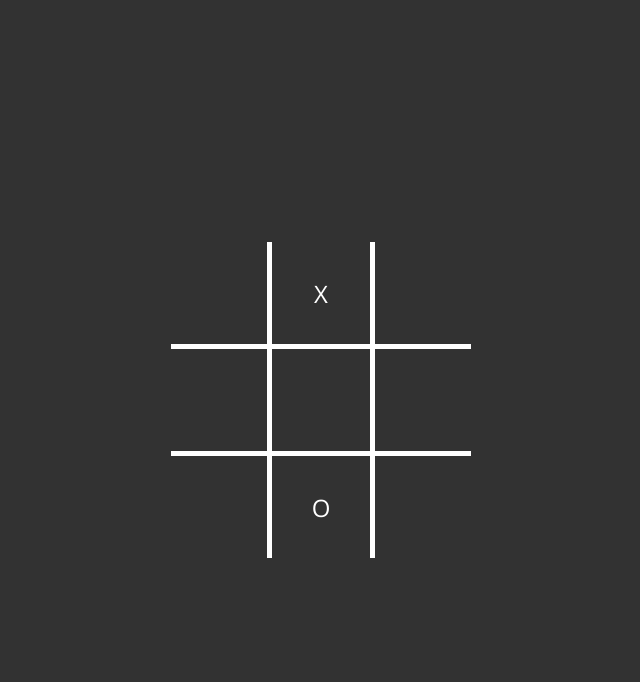
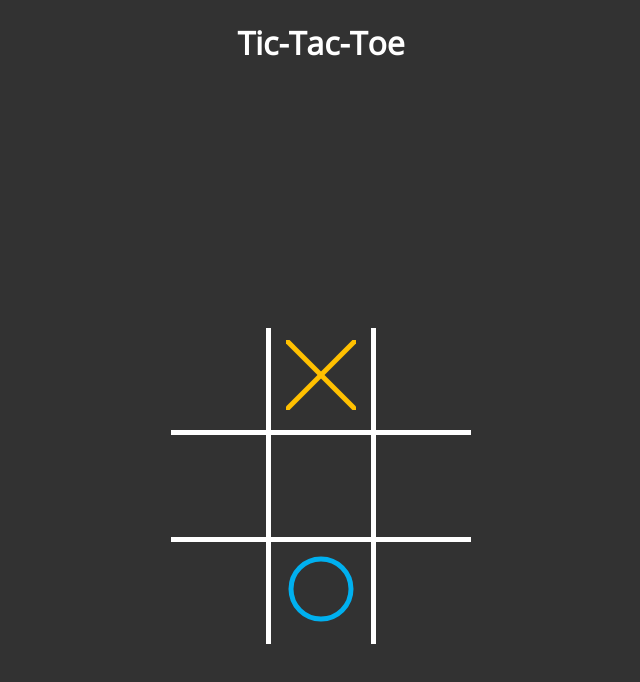
Before and after one commit to KevinMuellerDev/tictactoe, a plain HTML site: page index.html in a window 1280 px wide. Shown: the whole page, without its empty margins (319-959 px from the left). Drawn offline with nearby package versions, Linux system fonts and the light colour scheme.

Commit message:
added SVGs for circle and cross

```diff
--- a/index.html
+++ b/index.html
@@ -8,7 +8,7 @@
     <link rel="stylesheet" href="https://fonts.googleapis.com/css?family=Open+Sans">
 </head>
 <body onload="init()">
-
+    <h1>Tic-Tac-Toe</h1>
     <div id="container"></div>
 
     <script src="script.js"></script>
--- a/script.js
+++ b/script.js
@@ -10,7 +10,7 @@ let fields = [
     null,
 ]
 
-function init(){
+function init() {
     render();
 }
 
@@ -26,9 +26,9 @@ function render() {
 
             tableHTML += '<td>';
             if (fields[index] === 'cross') {
-                tableHTML += 'X';
+                tableHTML += generateAnimatedCross();
             } else if (fields[index] === 'circle') {
-                tableHTML += 'O';
+                tableHTML += generateAnimatedCircle();
             }
             tableHTML += '</td>';
         }
@@ -39,3 +39,37 @@ function render() {
     tableHTML += '</table>';
     container.innerHTML = tableHTML;
 }
+
+function generateAnimatedCircle() {
+    const svgCode = `
+        <svg width="70" height="70" xmlns="http://www.w3.org/2000/svg">
+            <circle cx="35" cy="35" r="30" fill="none" stroke="#00B0EF" stroke-width="5">
+                <animate attributeName="r" values="0;30" dur="200ms" begin="0s" repeatCount="1" fill="freeze" />
+            </circle>
+        </svg>
+    `;
+    return svgCode;
+}
+
+function generateAnimatedCross() {
+    const color = '#FFC000';
+    const width = 70;
+    const height = 70;
+
+    const svgHtml = `
+      <svg width="${width}" height="${height}">
+        <line x1="0" y1="0" x2="${width}" y2="${height}"
+          stroke="${color}" stroke-width="5">
+          <animate attributeName="x2" values="0; ${width}" dur="200ms" />
+          <animate attributeName="y2" values="0; ${height}" dur="200ms" />
+        </line>
+        <line x1="${width}" y1="0" x2="0" y2="${height}"
+          stroke="${color}" stroke-width="5">
+          <animate attributeName="x2" values="${width}; 0" dur="200ms" />
+          <animate attributeName="y2" values="0; ${height}" dur="200ms" />
+        </line>
+      </svg>
+    `;
+
+    return svgHtml;
+}
--- a/style.css
+++ b/style.css
@@ -1,10 +1,11 @@
 body {
     background-color: #323232;
     font-family: 'Open Sans', sans-serif;
-    margin: 0; /* Um den Standardmargin des Body zu entfernen */
+    margin: 0;
+    /* Um den Standardmargin des Body zu entfernen */
 }
 
-#container{
+#container {
     display: flex;
     justify-content: center;
     align-items: center;
@@ -12,38 +13,55 @@ body {
     color: white;
 }
 
+h1 {
+    text-align: center;
+    color: white;
+}
+
 table {
     border-collapse: collapse;
     width: 300px;
     height: 300px;
-    margin: 50px auto; /* Zentriert die Tabelle auf der Seite */
+    margin: 50px auto;
+    /* Zentriert die Tabelle auf der Seite */
 
 }
 
 td {
-    border: 5px solid white; /* Weiße Border-Farbe für die Zellen */
+    border: 5px solid white;
+    /* Weiße Border-Farbe für die Zellen */
     width: 100px;
     height: 100px;
     text-align: center;
     vertical-align: middle;
     font-size: 24px;
+    cursor: pointer;
+}
+
+td:hover{
+    background-color: rgba(255, 255, 255, 0.1);
 }
 
 table {
     border-collapse: collapse;
 }
+
 table td {
     border: 5px solid white;
 }
+
 table tr:first-child td {
     border-top: 0;
 }
+
 table tr td:first-child {
     border-left: 0;
 }
+
 table tr:last-child td {
     border-bottom: 0;
 }
+
 table tr td:last-child {
     border-right: 0;
 }
```
Lines whose indentation alone changed are shown as unchanged.
